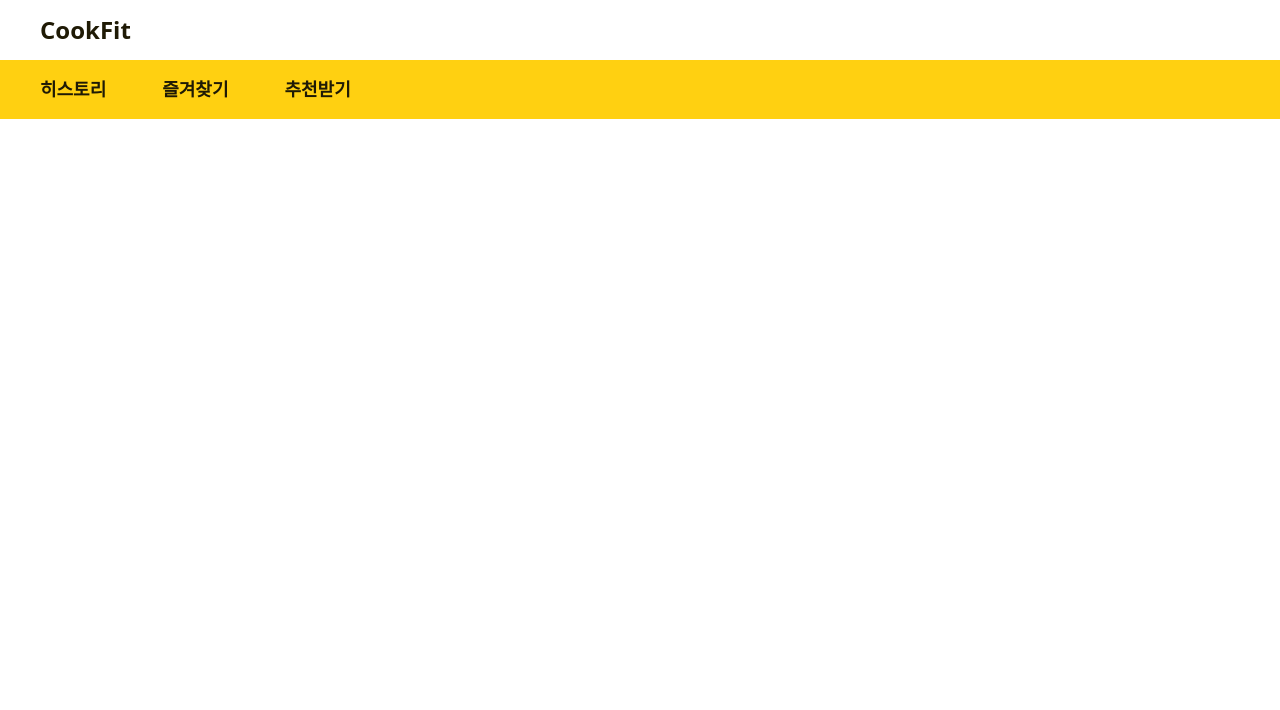
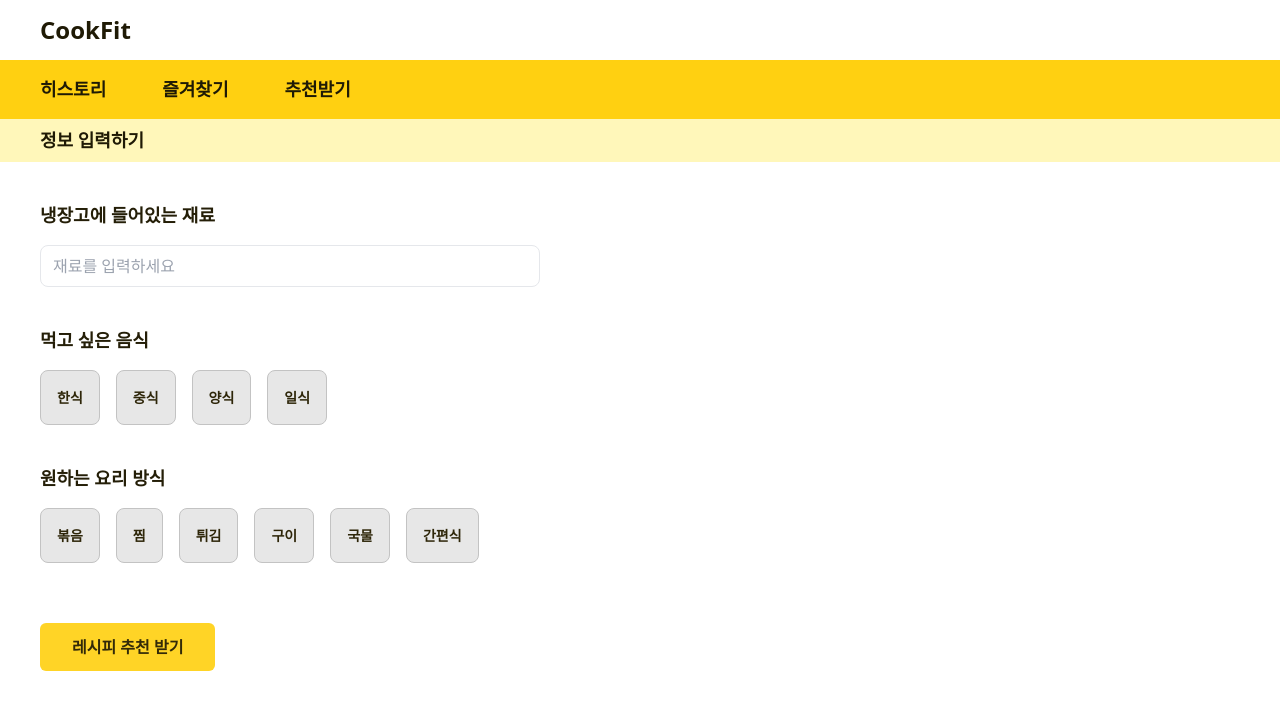
Before and after one commit to Ewha-Runnerton-team3/FE, a React (Vite) app: page /recommend in a window 1280 px wide. Shown: the top 710 px of the page. Built offline with nearby package versions, Linux system fonts and the light colour scheme.

Commit message:
🎨 design: 추천 페이지 디자인

```diff
--- a/src/pages/Recommend/Recommend.tsx
+++ b/src/pages/Recommend/Recommend.tsx
@@ -1,11 +1,87 @@
+import React, { useState } from "react";
 import Header from "../../components/layout/Header"
 import MenuBar from "../../components/layout/MenuBar"
 
 const Recommend = () => {
+    // 상태 관리
+    const [ingredient, setIngredient] = useState("");
+    const [selectedCuisine, setCuisine] = useState("");
+    const [selectedCookingMethod, setCookingMethod] = useState("");
+    const cuisineOptions = ['한식', '중식', '양식', '일식'];
+    const cookingMethodOptions = ['볶음', '찜', '튀김', '구이', '국물', '간편식'];
+
+    // 폼 제출 이벤트 처리 함수
+    const handleSubmit = () => {
+    };
+
     return (
         <div>
           <Header/>
           <MenuBar/>
+
+          <div className="flex bg-lemon-10 text-goldbrown-90 font-semibold text-lg px-[40px] py-2">
+            정보 입력하기
+          </div>
+
+          <div className="p-10">
+            <form onSubmit={handleSubmit} className="space-y-4">
+              <div className="mb-[40px]">
+                <p className="text-goldbrown-80 font-semibold text-lg mb-4">냉장고에 들어있는 재료</p>
+                <input
+                  type="text"
+                  id="ingredient"
+                  value={ingredient}
+                  onChange={(e) => setIngredient(e.target.value)}
+                  className="border px-3 py-2 w-[500px] rounded-lg"
+                  placeholder="재료를 입력하세요"
+                />
+              </div>
+
+              <div>
+                <p className="text-goldbrown-80 font-semibold text-lg mb-4">먹고 싶은 음식</p>
+
+                <div className="flex space-x-4 mb-[40px]">
+                  {cuisineOptions.map((cuisine) => (
+                    <div
+                      key={cuisine}
+                      onClick={() => setCuisine(cuisine)}
+                      className={`p-4 cursor-pointer border rounded-lg text-center text-goldbrown-50 font-semibold text-sm
+                        ${selectedCuisine === cuisine ? 'bg-yellow-50 text-yellow-0' : 'bg-grayscale-10 border border-grayscale-40 border-1 hover:bg-grayscale-20'}`}
+                    >
+                      {cuisine}
+                    </div>
+                  ))}
+                </div>
+              </div>
+
+              <div>
+                <p className="text-goldbrown-80 font-semibold text-lg mb-4">원하는 요리 방식</p>
+
+                <div className="flex space-x-4 mb-[60px]">
+                  {cookingMethodOptions.map((cookingMethod) => (
+                    <div
+                      key={cookingMethod}
+                      onClick={() => setCookingMethod(cookingMethod)}
+                      className={`p-4 cursor-pointer border rounded-lg text-center text-goldbrown-50 font-semibold text-sm
+                        ${selectedCookingMethod === cookingMethod ? 'bg-yellow-50 text-yellow-0' : 'bg-grayscale-10 border border-grayscale-40 border-1 hover:bg-grayscale-20'}`}
+                    >
+                      {cookingMethod}
+                    </div>
+                  ))}
+                </div>
+              </div>
+
+              {/* 전송 버튼 */}
+              <div>
+                <button
+                  type="submit"
+                  className="bg-yellow-50 text-goldbrown-40 font-semibold px-8 py-3 rounded-md cursor-pointer hover:bg-yellow-70 hover:text-goldbrown-80"
+                >
+                  레시피 추천 받기
+                </button>
+              </div>
+            </form>
+          </div>
         </div>
     );
 }
```
